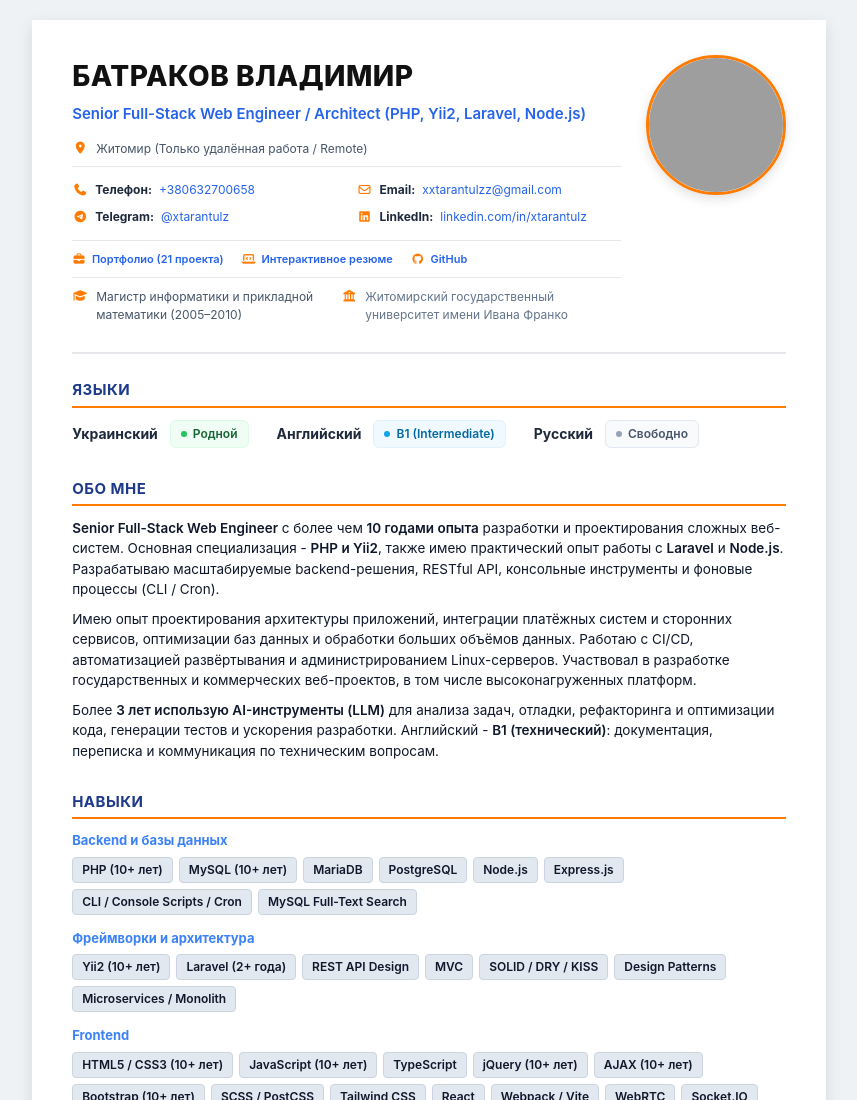
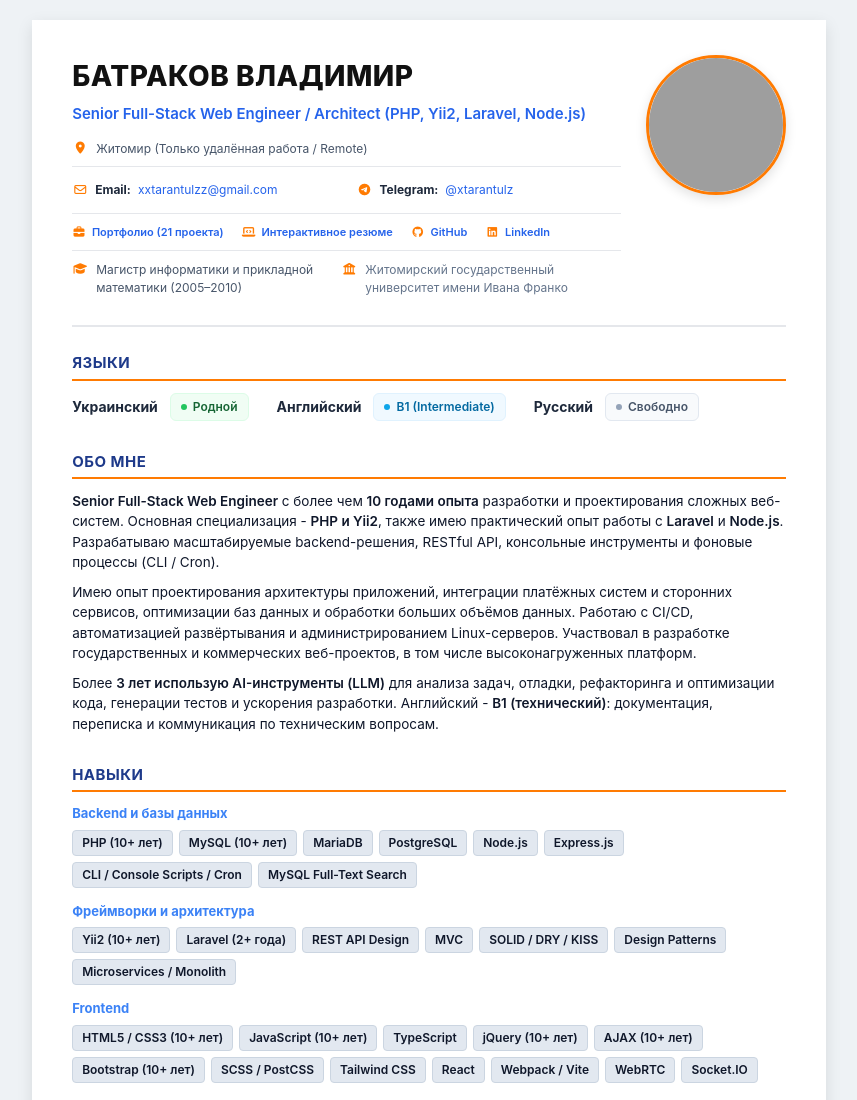
Before and after one commit to xtarantulz/resume, a plain HTML site: page pdf/ru.html in a window 1280 px wide. Shown: the top 1100 px of the page, without its empty margins (211-1068 px from the left). Drawn offline with Linux system fonts and the light colour scheme; grey boxes are pictures that could not be loaded.

Commit message:
03.11.2026 резюме пдф под атс

```diff
--- a/pdf/ru.html
+++ b/pdf/ru.html
@@ -55,12 +55,6 @@
 
             <div class="contacts-bar">
                 <div class="contact-link">
-                    <i class="fa-solid fa-phone"></i>
-                    <strong>Телефон:</strong>
-                    <a href="tel:+380632700658"><span>+380632700658</span></a>
-                </div>
-
-                <div class="contact-link">
                     <i class="fa-regular fa-envelope"></i>
                     <strong>Email:</strong>
                     <a href="mailto:xxtarantulzz@gmail.com"><span>xxtarantulzz@gmail.com</span></a>
@@ -70,12 +64,6 @@
                     <i class="fa-brands fa-telegram"></i>
                     <strong>Telegram:</strong>
                     <a href="https://t.me/xtarantulz" target="_blank"><span>@xtarantulz</span></a>
-                </div>
-
-                <div class="contact-link">
-                    <i class="fa-brands fa-linkedin"></i>
-                    <strong>LinkedIn:</strong>
-                    <a href="https://linkedin.com/in/xtarantulz" target="_blank"><span>linkedin.com/in/xtarantulz</span></a>
                 </div>
             </div>
 
@@ -90,6 +78,10 @@
 
                 <a href="https://github.com/xtarantulz" target="_blank">
                     <i class="fa-brands fa-github"></i> GitHub
+                </a>
+
+                <a href="https://linkedin.com/in/xtarantulz" target="_blank">
+                    <i class="fa-brands fa-linkedin"></i> LinkedIn
                 </a>
             </div>
 
```
Also changed, not shown: pdf/en.html (+4 -12 lines), pdf/ua.html (+4 -12 lines), 3 other files.
